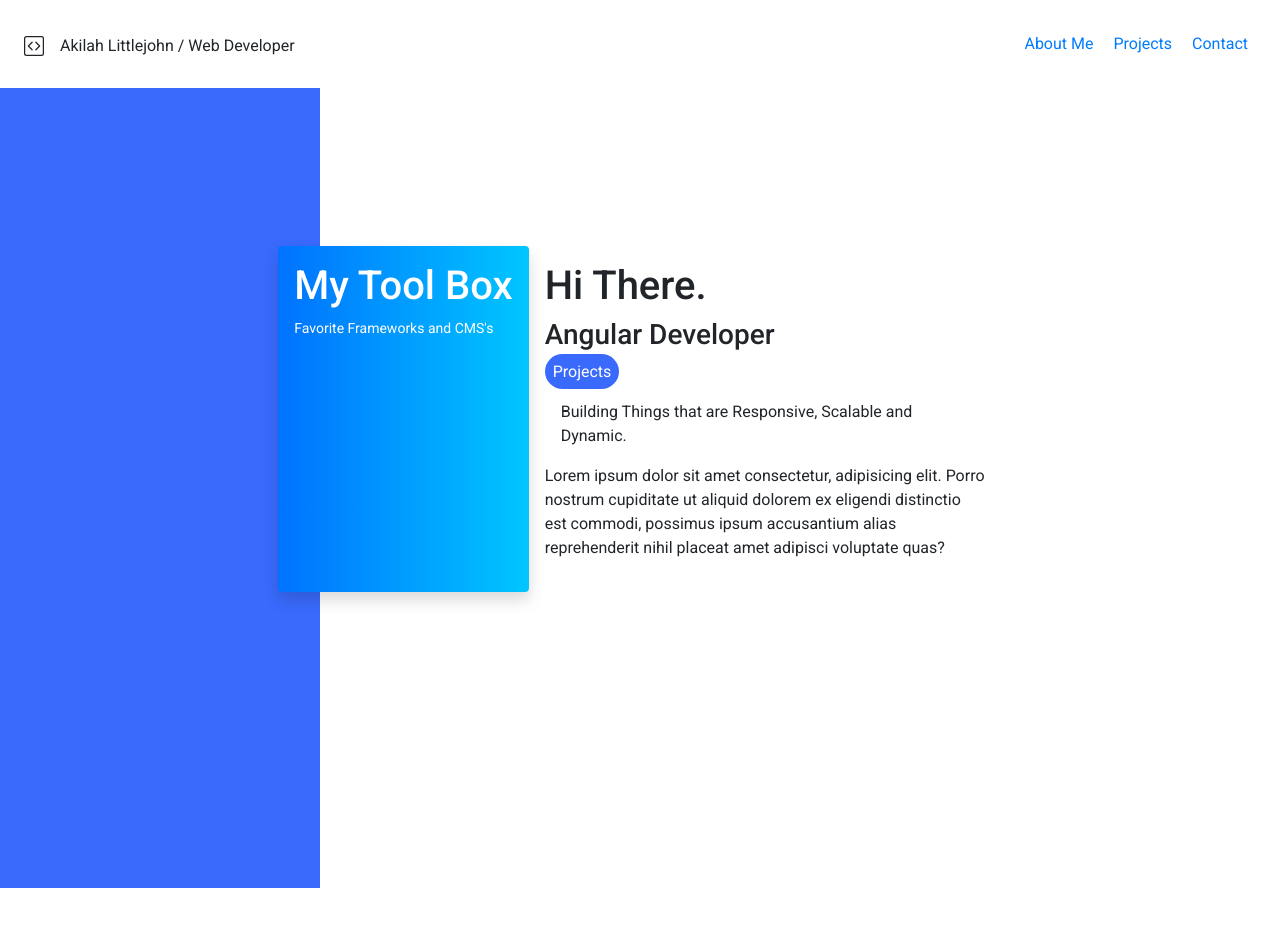
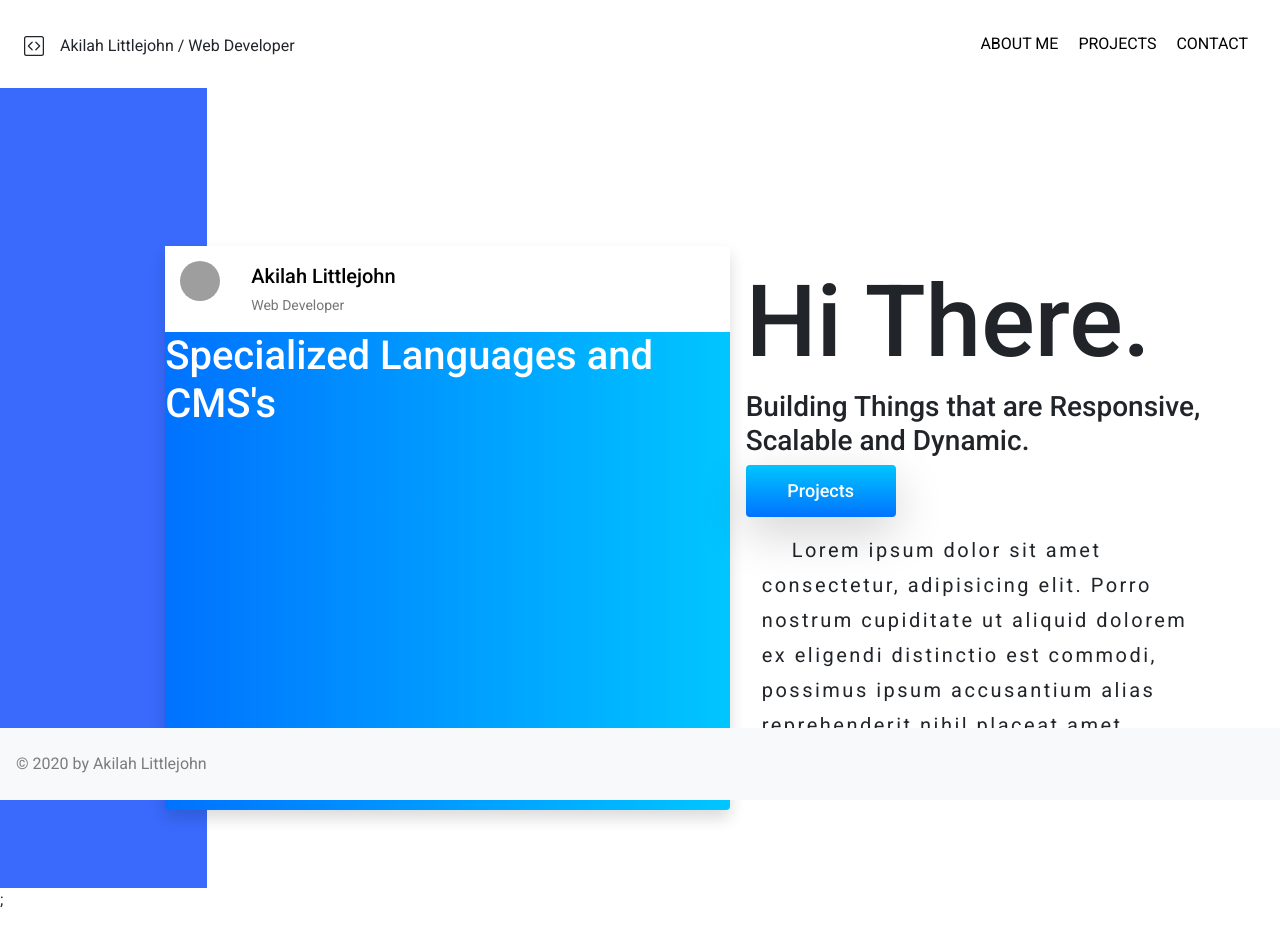
Before and after one commit to akilah-littlejohn/Portfolio-Site-Version-2, an Angular app in the folder portfolio/: page / in a window 1280 px wide. Shown: the top 946 px of the page. After the commit the page ends 912 px from the top, so only its background shows below. Built offline with nearby package versions, Linux system fonts and the light colour scheme; grey boxes are pictures that could not be loaded.

Commit message:
style prototype need to refactor

```diff
--- a/portfolio/src/app/about-me/about-me.component.html
+++ b/portfolio/src/app/about-me/about-me.component.html
@@ -1,25 +1,32 @@
 <section class="aboutme--background d-flex h-100">
   <section class="aboutme--background-primary w-50"></section>
   <section class="aboutme--background-secondary">
-
     <section class="p-2 d-flex">
       <mat-card class="aboutme--card shadow ">
-    <section class="mat-card-content">
-        <h1>My Tool Box</h1>
-        <p>Favorite Frameworks and CMS's</p>
+        <mat-card-header class="aboutme--background-card">
+          <div mat-card-avatar class="aboutme--header-image"></div>
+          <mat-card-title class="lym">Akilah Littlejohn</mat-card-title>
+          <mat-card-subtitle>Web Developer</mat-card-subtitle>
 
-    </section>
+        </mat-card-header>
+  <mat-card-content>
+             <h1>Specialized Languages and CMS's</h1>
+          </mat-card-content>
       </mat-card>
       <section class="w-50 p-3 ">
-                <h1>Hi There.</h1>
-            <h3>Angular Developer</h3>
-            <a href="#" class="main-btn p-2 rounded-pill ">Projects</a>
-            <p class="m-3">Building Things that are Responsive, Scalable and Dynamic.</p>
-            <p>Lorem ipsum dolor sit amet consectetur, adipisicing elit. Porro nostrum cupiditate ut aliquid dolorem ex eligendi
-                distinctio est commodi, possimus ipsum accusantium alias reprehenderit nihil placeat amet adipisci voluptate
-                quas?
+        <h1 class="a-h1">Hi There.</h1>
+        <h3>Building Things that are Responsive, Scalable and Dynamic.</h3>
+        <a a mat-button href="#" target="_blank" class="p-2 prlink shadow-lg">
+          Projects
+        </a>
+        <p class="m-3"></p>
+        <p class="m-3 para">
+          Lorem ipsum dolor sit amet consectetur, adipisicing elit. Porro
+          nostrum cupiditate ut aliquid dolorem ex eligendi distinctio est
+          commodi, possimus ipsum accusantium alias reprehenderit nihil placeat
+          amet adipisci voluptate quas?
         </p>
       </section>
     </section>
   </section>
-</section>
+</section>;
--- a/portfolio/src/app/about-me/about-me.component.scss
+++ b/portfolio/src/app/about-me/about-me.component.scss
@@ -1,20 +1,61 @@
 .aboutme--background-primary {
-    background-color:#396afc;
+  background-color: #396afc;
 }
-.aboutme--card{
-color:#fff;
-background: #00c6ff;  /* fallback for old browsers */
-background: -webkit-linear-gradient(to right, #0072ff, #00c6ff);  /* Chrome 10-25, Safari 5.1-6 */
-background: linear-gradient(to right, #0072ff, #00c6ff); /* W3C, IE 10+/ Edge, Firefox 16+, Chrome 26+, Opera 12+, Safari 7+ */
+.aboutme--background-secondary{
+    height: 464px;
+}
+.aboutme--card {
+  color: #fff;
+  background: #00c6ff; /* fallback for old browsers */
+  background: -webkit-linear-gradient(
+    to right,
+    #0072ff,
+    #00c6ff
+  ); /* Chrome 10-25, Safari 5.1-6 */
+  background: linear-gradient(
+    to right,
+    #0072ff,
+    #00c6ff
+  ); /* W3C, IE 10+/ Edge, Firefox 16+, Chrome 26+, Opera 12+, Safari 7+ */
+  padding: 0;
+}
+.aboutme--background-secondary {
+  transform: translate(-50px, 150px); /* Standard syntax */
+}
+.main-btn {
+  color: #fff;
+  background-color: #396afc;
+}
+.para {
+  font-size: 20px;
+  text-indent: 30px;
+  line-height: 35px;
+  letter-spacing: 2.5px;
+}
 
+.a-h1 {
+  font-size: 100px;
+}
 
+.prlink{
+    width: 150px;
+    color: #fff;
+    font-size: large;
+    background: #00c6ff;  /* fallback for old browsers */
+background: -webkit-linear-gradient(to top, #0072ff, #00c6ff);  /* Chrome 10-25, Safari 5.1-6 */
+background: linear-gradient(to top, #0072ff, #00c6ff); /* W3C, IE 10+/ Edge, Firefox 16+, Chrome 26+, Opera 12+, Safari 7+ */
+}
+
+.aboutme--header-image{
+    margin: 15px;
+    background-image: url('https://scontent-atl3-2.xx.fbcdn.net/v/t31.0-8/13909396_864741770223_1745748511014374373_o.jpg?_nc_cat=105&_nc_sid=174925&_nc_ohc=wbzQRn64qgQAX-yLuTE&_nc_oc=AQkGmJsHdXsR4L96xZzTWt6yorMyt9y45JU4v_LTs1Y16fjL73kjnMon_N6ijmwjBn88Nz4v7sPuzf34wlzvLvsv&_nc_ht=scontent-atl3-2.xx&oh=d7ba4d6da0b316e85d52512c402a1abb&oe=5F869AE5');
+    background-size: cover;
+}
+.aboutme--background-card{
+    background-color: #fff;
+    color: #000;
 
 }
-.aboutme--background-secondary{
-    transform: translate(-50px,150px); /* Standard syntax */
-
+.lym{
+    margin-top: 15px;
 }
-.main-btn {
-color:#fff;
- background-color:#396afc;
-}
--- a/portfolio/src/app/app.component.html
+++ b/portfolio/src/app/app.component.html
@@ -8,6 +8,6 @@
 <body>
 <app-nav></app-nav>
 <app-about-me></app-about-me>
-
+<app-footer></app-footer>
 </body>
 </html>
--- a/portfolio/src/app/app.module.ts
+++ b/portfolio/src/app/app.module.ts
@@ -11,12 +11,11 @@ import { BrowserAnimationsModule } from '@angular/platform-browser/animations';
 import { FormsModule } from '@angular/forms';
 import { MatFormFieldModule } from '@angular/material/form-field';
 import { MatInputModule } from '@angular/material/input';
-import { MatButtonModule } from '@angular/material/button';
 import { MatToolbarModule } from '@angular/material/toolbar';
 import { MatTableModule } from '@angular/material/table';
 import { MatCardModule } from '@angular/material/card';
 import { FooterComponent } from './footer/footer.component';
-
+import { MatButtonModule } from '@angular/material/button';
 
 
 @NgModule({
@@ -39,6 +38,7 @@ import { FooterComponent } from './footer/footer.component';
     MatToolbarModule,
     MatTableModule,
     MatCardModule,
+
   ],
   providers: [],
   bootstrap: [AppComponent],
--- a/portfolio/src/app/footer/footer.component.html
+++ b/portfolio/src/app/footer/footer.component.html
@@ -0,0 +1,9 @@
+
+<nav class="navbar navbar-expand-lg navbar-light bg-light fixed-bottom p-3">
+
+  <div class="collapse navbar-collapse" id="navbarText">
+    <span class="navbar-text mr-auto">
+     © 2020 by Akilah Littlejohn
+    </span>
+  </div>
+</nav>
--- a/portfolio/src/app/nav/nav.component.html
+++ b/portfolio/src/app/nav/nav.component.html
@@ -1,6 +1,6 @@
 
 
-<nav class=" navbar p-4 d-flex">
+<nav class=" navbar p-4 sticky-top" style="background-color:#fff;">
     <section class="mr-auto">
         <span class="navbar-brand"><svg width="1em" height="1em" viewBox="0 0 16 16" class="bi bi-code-square" fill="currentColor" xmlns="http://www.w3.org/2000/svg">
   <path fill-rule="evenodd" d="M14 1H2a1 1 0 0 0-1 1v12a1 1 0 0 0 1 1h12a1 1 0 0 0 1-1V2a1 1 0 0 0-1-1zM2 0a2 2 0 0 0-2 2v12a2 2 0 0 0 2 2h12a2 2 0 0 0 2-2V2a2 2 0 0 0-2-2H2z"/>
--- a/portfolio/src/app/nav/nav.component.scss
+++ b/portfolio/src/app/nav/nav.component.scss
@@ -0,0 +1,7 @@
+.nav-links{
+  text-decoration: none;
+  text-transform: uppercase;
+  color:#000;
+
+
+}
--- a/portfolio/src/app/projects/projects.component.html
+++ b/portfolio/src/app/projects/projects.component.html
@@ -1 +1 @@
-<p>projects works!</p>
+<p class="cgggg">gfgfg</p>
--- a/portfolio/src/app/projects/projects.component.scss
+++ b/portfolio/src/app/projects/projects.component.scss
@@ -0,0 +1,4 @@
+.cgggg{
+   background-color: #000;
+
+}
```
Lines whose indentation alone changed are shown as unchanged.
